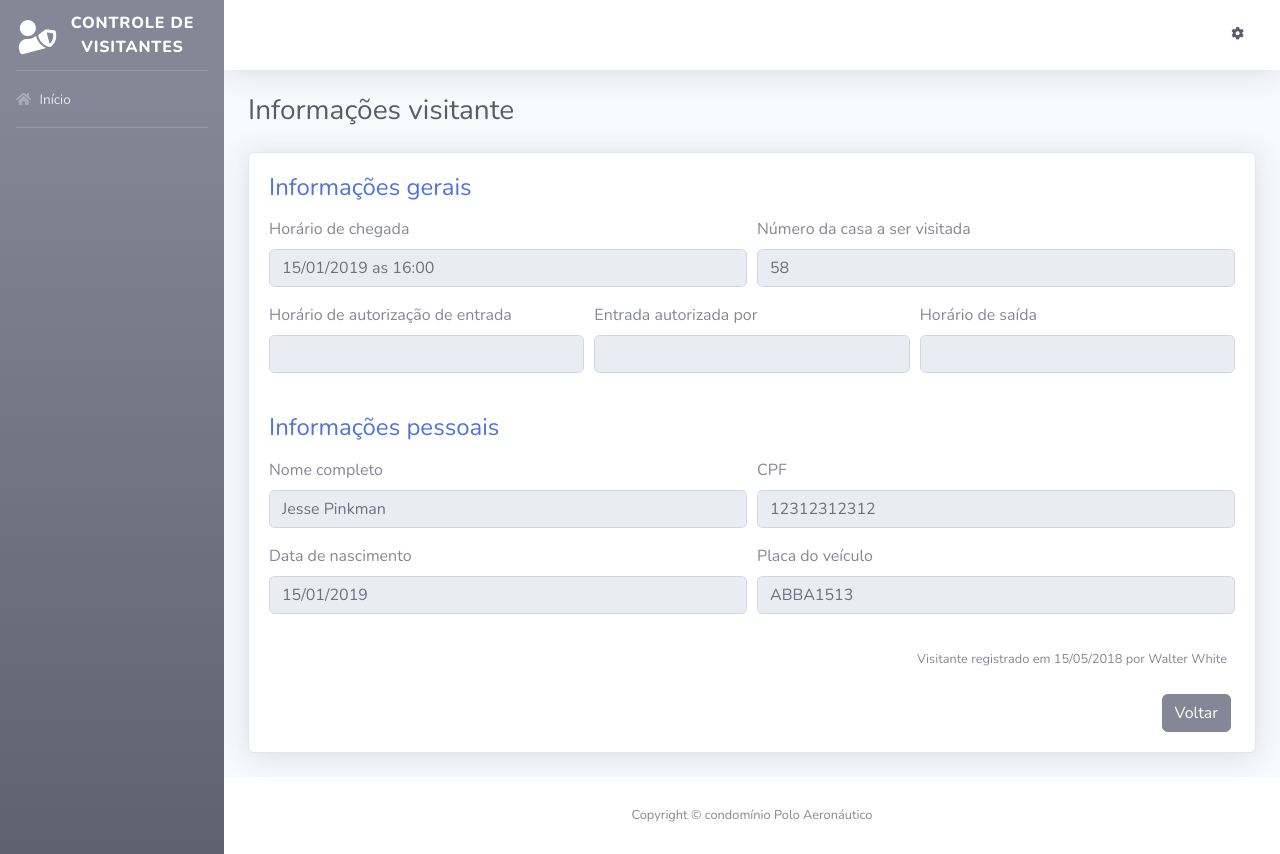
After one commit to eduardomoraespy/controle_visitantes_condominio_django, a Django app: page /informacoes_visitante/1/ in a window 1280 px wide. The commit adds this page. Run offline with Django 4.2, Linux system fonts and the light colour scheme; tables that the repository leaves empty hold one stand-in row (values such as "Sample post"); some libraries are stand-ins or nearby versions.

Commit message:
view informações visitantes

```diff
--- a/controle_visitantes/urls.py
+++ b/controle_visitantes/urls.py
@@ -8,5 +8,12 @@ urlpatterns = [
 
     path('', home, name='home'),
 
-    path('visitante/cadastro', views.registrar_visitante, name='registrar_visitante')
+    path('visitante/cadastro',
+    views.registrar_visitante,
+    name='registrar_visitante'),
+
+    path('informacoes_visitante/<int:id>/',
+    views.informacoes_visitante,
+    name='informacoes_visitante')
+
 ]
--- a/templates/index.html
+++ b/templates/index.html
@@ -108,7 +108,7 @@
                             <td>{{visitantes.horario_autorizacao}}</td>
                             <td>{{visitantes.morador_resposavel}}</td>
                             <td>
-                                <a href="#">
+                                <a href="{% registrar_visitante %} {{visitantes.id}}">
                                     Ver informações
                                 </a>
                             </td>
--- /dev/null
+++ b/templates/informacoes_visitante.html
@@ -0,0 +1,92 @@
+{% extends "base.html" %}
+
+{% load widget_tweaks %}
+
+{% block conteudo %}
+<div class="container">
+    <div class="d-sm-flex align-items-center justify-content-between mb-4">
+        <h1 class="h3 mb-0 text-gray-800">{{ nome_pagina }}</h1>
+    </div>
+
+    <div class="card shadow mb-4">
+        <div class="card-body">
+            <h4 class="mb-3 text-primary">
+                Informações gerais
+            </h4>
+
+            <form>
+                <div class="form-row">
+                    <div class="form-group col-md-6">
+                        <label>Horário de chegada</label>
+                        <input type="text" class="form-control" value="15/01/2019 as 16:00" disabled>
+                    </div>
+
+                    <div class="form-group col-md-6">
+                        <label>Número da casa a ser visitada</label>
+                        <input type="text" class="form-control" value="58" disabled>
+                    </div>
+                </div>
+
+                <div class="form-row">
+                    <div class="form-group col-md-4">
+                        <label>Horário de autorização de entrada</label>
+                        <input type="text" class="form-control" value="" disabled>
+                    </div>
+
+                    <div class="form-group col-md-4">
+                        <label>Entrada autorizada por</label>
+                        <input type="text" class="form-control" value="" disabled>
+                    </div>
+
+                    <div class="form-group col-md-4">
+                        <label>Horário de saída</label>
+                        <input type="text" class="form-control" value="" disabled>
+                    </div>
+                </div>
+            </form>
+
+            <h4 class="mb-3 mt-4 text-primary">
+                Informações pessoais
+            </h4>
+
+            <form>
+                <div class="form-row">
+                    <div class="form-group col-md-6">
+                        <label>Nome completo</label>
+                        <input type="text" class="form-control" value="Jesse Pinkman" disabled>
+                    </div>
+
+                    <div class="form-group col-md-6">
+                        <label>CPF</label>
+                        <input type="text" class="form-control" value="12312312312" disabled>
+                    </div>
+                </div>
+
+                <div class="form-row">
+                    <div class="form-group col-md-6">
+                        <label>Data de nascimento</label>
+                        <input type="text" class="form-control" value="15/01/2019" disabled>
+                    </div>
+
+                    <div class="form-group col-md-6">
+                        <label>Placa do veículo</label>
+                        <input type="text" class="form-control" value="ABBA1513" disabled>
+                    </div>
+                </div>
+            </form>
+
+            <p class="mr-2 mt-3 mb-4 text-right">
+                <small>
+                    Visitante registrado em 15/05/2018 por Walter White
+                </small>
+            </p>
+
+            <div class="mr-1 text-right">
+                <a href="#" class="btn btn-secondary text-white" type="button">
+                    <span class="text">Voltar</span>
+                </a>
+            </div>
+        </div>
+    </div>
+</div>
+{% endblock %}
--- a/usuarios/views.py
+++ b/usuarios/views.py
@@ -5,7 +5,7 @@ from visitantes import models
 
 def home(request):
 
-    todos_visitantes = models.Visitante.objects.all().order_by('id')
+    todos_visitantes = models.Visitante.objects.all().order_by('-id')
 
     context = {
         'nome_pagina': 'Inicío da Dashborad',
--- a/visitantes/views.py
+++ b/visitantes/views.py
@@ -1,6 +1,7 @@
 from django.contrib import messages
-from django.shortcuts import render, redirect
+from django.shortcuts import render, redirect, get_object_or_404
 from visitantes.forms import CadastroVisitanteForm
+from visitantes.models import Visitante
 
 
 def registrar_visitante(request):
@@ -29,3 +30,15 @@ def registrar_visitante(request):
     }
 
     return render(request, 'registrar_visitante/registrar_visitante.html', context)
+
+
+def informacoes_visitante(request, id):
+
+    visitante = get_object_or_404(Visitante, id=id)
+
+    context = {
+        'nome_pagina': 'Informações visitante',
+        'visitante':visitante
+    }
+
+    return render(request, 'informacoes_visitante.html', context)
```
Also changed, not shown: templates/registrar_visitante/registrar_visitante.html (+12 -0 lines), visitantes/forms.py (+15 -0 lines).
